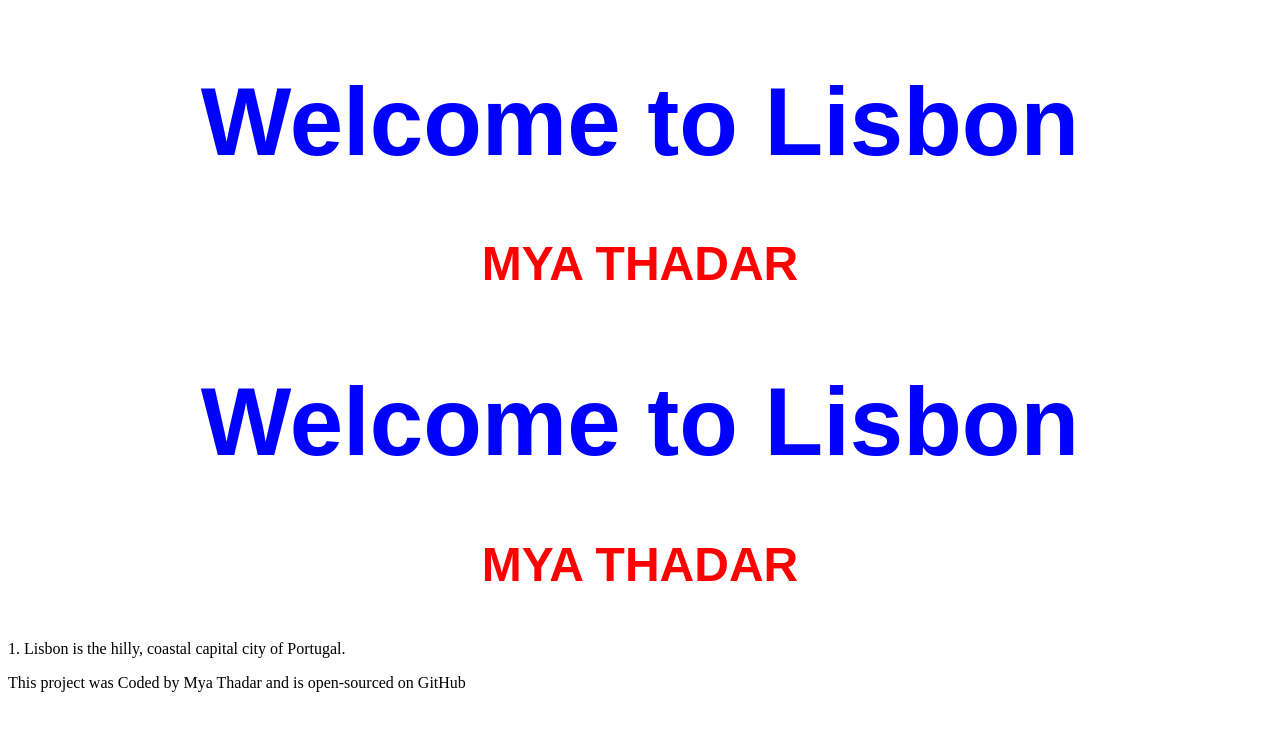
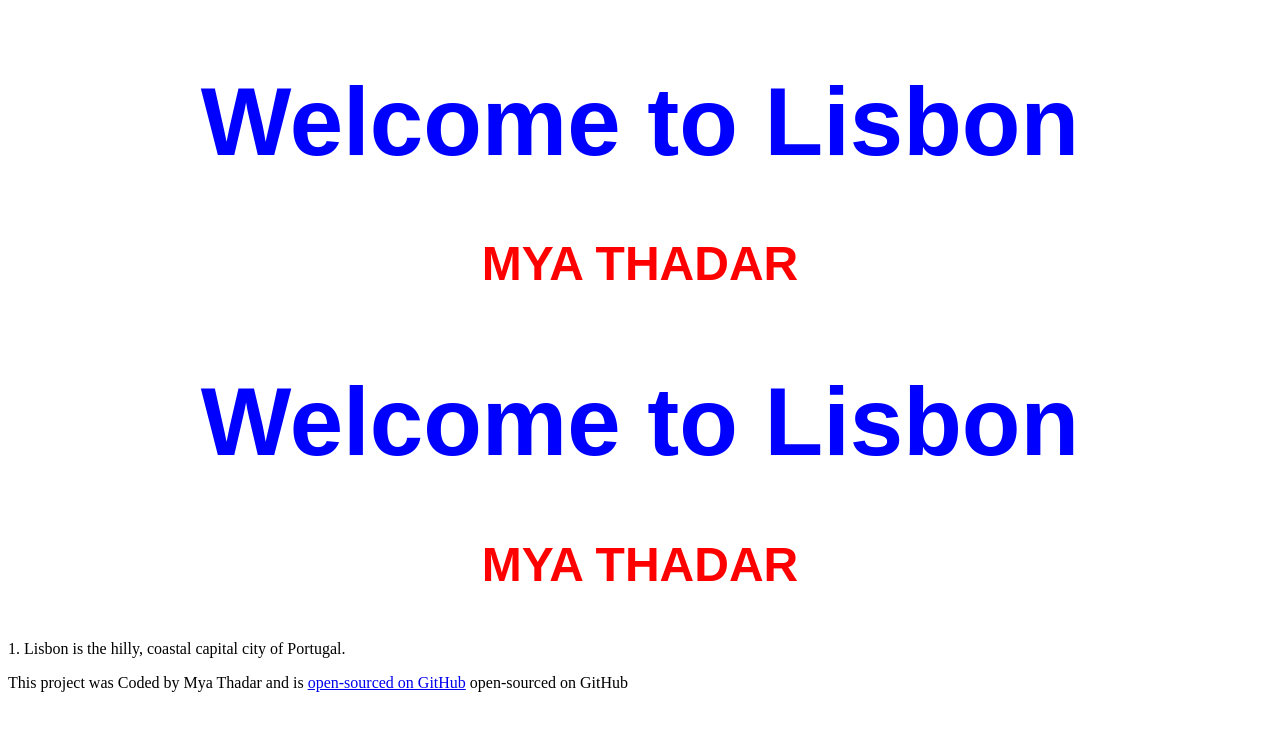
Before and after one commit to 093-1971157mya/Project-September-20-Saturday, a plain HTML site: page index.html in a window 1280 px wide. Drawn offline with Linux system fonts and the light colour scheme.

Commit message:
again data update

```diff
--- a/index.html
+++ b/index.html
@@ -25,7 +25,7 @@
 
     </p>
     <footer>
-        This project was Coded by Mya Thadar  and is <a href="https://github.com/093-1971157mya/Project-September-20-Saturday/blob/main/images/Mya3.jpg"></a> open-sourced on GitHub
+        This project was Coded by Mya Thadar  and is <a href="https://github.com/093-1971157mya/Project-September-20-Saturday/blob/main/images/Mya3.jpg"target="=blank">open-sourced on GitHub</a> open-sourced on GitHub
     </footer>
 </body>
 </html>
```
